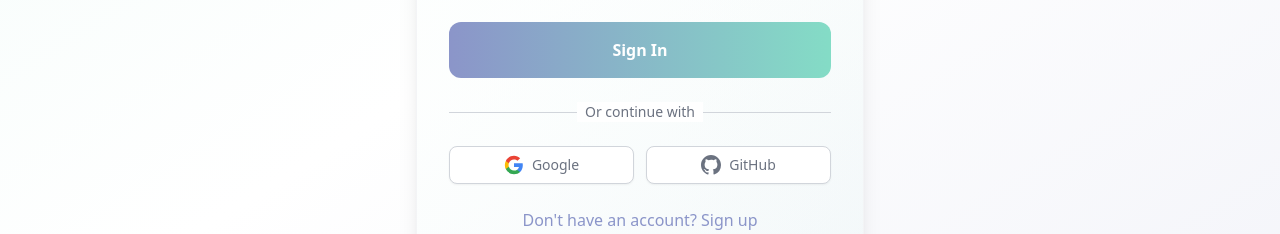
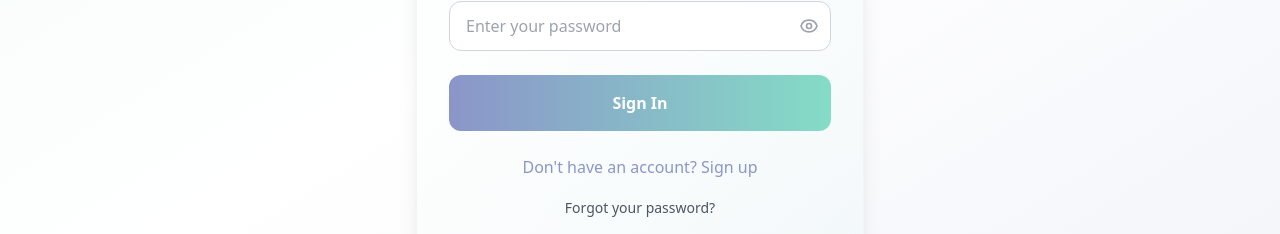
Before and after one commit to gladosLabs/drone_builder, a Next.js app: page /login in a window 1280 px wide. Shown: the part 512-746 px from the top of the page. Built offline with nearby package versions, Linux system fonts and the light colour scheme; no server answers.

Commit message:
update login and signup

```diff
--- a/pages/lifecycle.jsx
+++ b/pages/lifecycle.jsx
@@ -2,7 +2,7 @@ import { useState, useEffect } from 'react';
 import Link from 'next/link';
 import { supabase } from '../lib/supabase';
 import { getUserBuilds } from '../lib/database';
-import { versionControl } from '../lib/version-control';
+ import { versionControl } from '../lib/version-control';
 import ProtectedRoute from '../components/ProtectedRoute';
 
 export default function DroneLifecycle() {
--- a/pages/login.jsx
+++ b/pages/login.jsx
@@ -153,43 +153,7 @@ export default function Login() {
           </button>
         </form>
 
-        <div className="mt-6">
-          <div className="relative">
-            <div className="absolute inset-0 flex items-center">
-              <div className="w-full border-t border-gray-300" />
-            </div>
-            <div className="relative flex justify-center text-sm">
-              <span className="px-2 bg-white text-gray-500">Or continue with</span>
-            </div>
-          </div>
-
-          <div className="mt-6 grid grid-cols-2 gap-3">
-            <button
-              onClick={() => handleSocialAuth('google')}
-              disabled={loading}
-              className="w-full inline-flex justify-center py-2 px-4 border border-gray-300 rounded-lg shadow-sm bg-white text-sm font-medium text-gray-500 hover:bg-gray-50 disabled:opacity-50 disabled:cursor-not-allowed"
-            >
-              <svg className="w-5 h-5" viewBox="0 0 24 24">
-                <path fill="#4285F4" d="M22.56 12.25c0-.78-.07-1.53-.2-2.25H12v4.26h5.92c-.26 1.37-1.04 2.53-2.21 3.31v2.77h3.57c2.08-1.92 3.28-4.74 3.28-8.09z"/>
-                <path fill="#34A853" d="M12 23c2.97 0 5.46-.98 7.28-2.66l-3.57-2.77c-.98.66-2.23 1.06-3.71 1.06-2.86 0-5.29-1.93-6.16-4.53H2.18v2.84C3.99 20.53 7.7 23 12 23z"/>
-                <path fill="#FBBC05" d="M5.84 14.09c-.22-.66-.35-1.36-.35-2.09s.13-1.43.35-2.09V7.07H2.18C1.43 8.55 1 10.22 1 12s.43 3.45 1.18 4.93l2.85-2.22.81-.62z"/>
-                <path fill="#EA4335" d="M12 5.38c1.62 0 3.06.56 4.21 1.64l3.15-3.15C17.45 2.09 14.97 1 12 1 7.7 1 3.99 3.47 2.18 7.07l3.66 2.84c.87-2.6 3.3-4.53 6.16-4.53z"/>
-              </svg>
-              <span className="ml-2">Google</span>
-            </button>
-
-            <button
-              onClick={() => handleSocialAuth('github')}
-              disabled={loading}
-              className="w-full inline-flex justify-center py-2 px-4 border border-gray-300 rounded-lg shadow-sm bg-white text-sm font-medium text-gray-500 hover:bg-gray-50 disabled:opacity-50 disabled:cursor-not-allowed"
-            >
-              <svg className="w-5 h-5" fill="currentColor" viewBox="0 0 20 20">
-                <path fillRule="evenodd" d="M10 0C4.477 0 0 4.484 0 10.017c0 4.425 2.865 8.18 6.839 9.504.5.092.682-.217.682-.483 0-.237-.008-.868-.013-1.703-2.782.605-3.369-1.343-3.369-1.343-.454-1.158-1.11-1.466-1.11-1.466-.908-.62.069-.608.069-.608 1.003.07 1.531 1.032 1.531 1.032.892 1.53 2.341 1.088 2.91.832.092-.647.35-1.088.636-1.338-2.22-.253-4.555-1.113-4.555-4.951 0-1.093.39-1.988 1.029-2.688-.103-.253-.446-1.272.098-2.65 0 0 .84-.27 2.75 1.026A9.564 9.564 0 0110 4.844c.85.004 1.705.115 2.504.337 1.909-1.296 2.747-1.027 2.747-1.027.546 1.379.203 2.398.1 2.651.64.7 1.028 1.595 1.028 2.688 0 3.848-2.339 4.695-4.566 4.942.359.31.678.921.678 1.856 0 1.338-.012 2.419-.012 2.747 0 .268.18.58.688.482A10.019 10.019 0 0020 10.017C20 4.484 15.522 0 10 0z" clipRule="evenodd" />
-              </svg>
-              <span className="ml-2">GitHub</span>
-            </button>
-          </div>
-        </div>
+        {/* Social login options removed — using email/password only */}
 
         <div className="mt-6 text-center">
                       <button
```
Also changed, not shown: .readthedocs.yaml (added).
